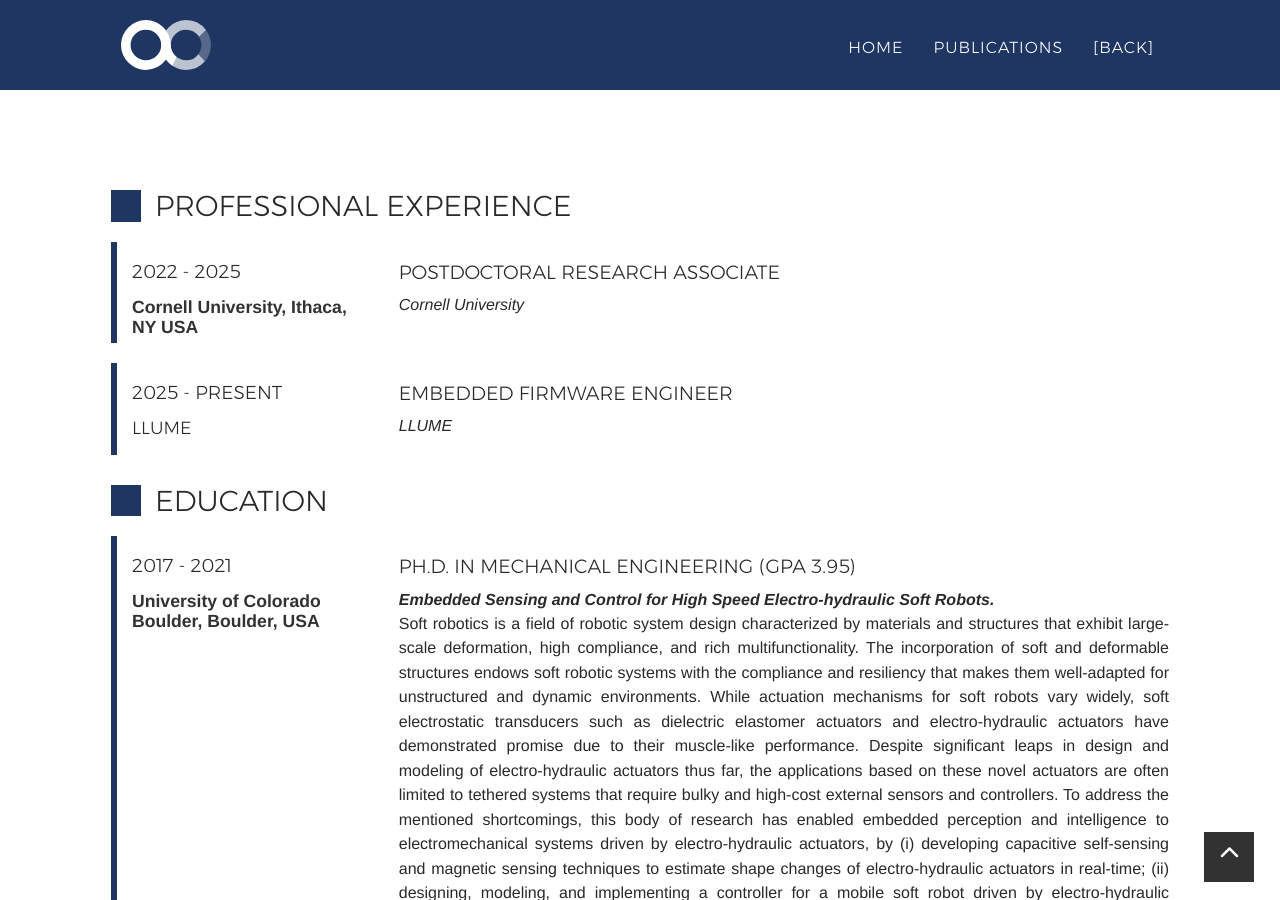
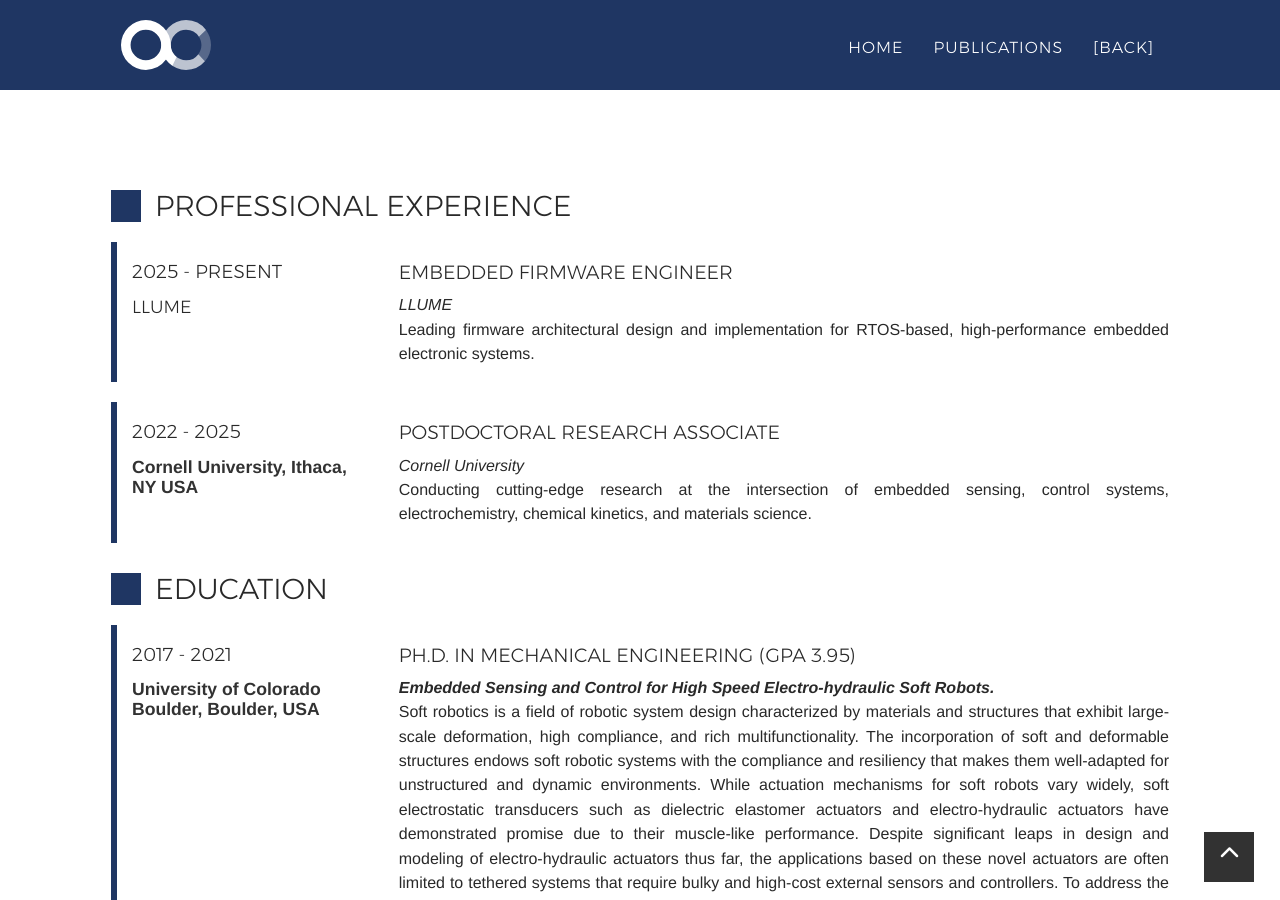
Before and after one commit to KhoiDLy/KhoiDLy.github.io, a Jekyll site: the page built from cv.html, in a window 1280 px wide and 900 px high, scrolled down 602 px. Built offline with Jekyll 4.4.1, drawn with Linux system fonts in a browser that asks for light colours; nearby versions of some CDN libraries; some web fonts are replaced.

Commit message:
Update CV description

```diff
--- a/_data/cv-professional.yml
+++ b/_data/cv-professional.yml
@@ -1,13 +1,13 @@
+ - name: Embedded Firmware Engineer
+   title: LLUME
+   start: 2025
+   end: present
+   location: LLUME
+   description: "Leading firmware architectural design and implementation for RTOS-based, high-performance embedded electronic systems."
  - name: Postdoctoral Research Associate
    title: Cornell University
    start: 2022
    end: 2025
    location: Cornell University, Ithaca, NY USA
    location-link: https://www.cornell.edu/
-   description: ""
- - name: Embedded Firmware Engineer
-   title: LLUME
-   start: 2025
-   end: present
-   location: LLUME
-   description: ""
+   description: "Conducting cutting-edge research at the intersection of embedded sensing, control systems, electrochemistry, chemical kinetics, and materials science."
```
